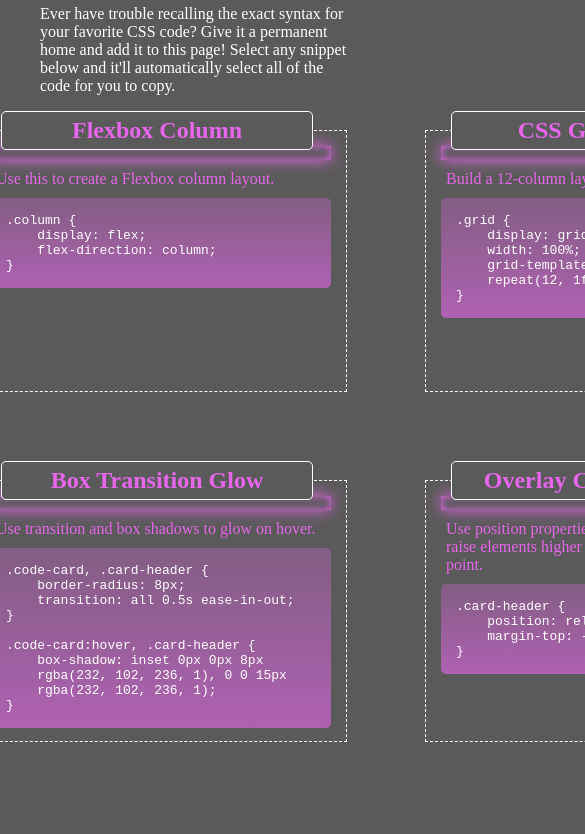
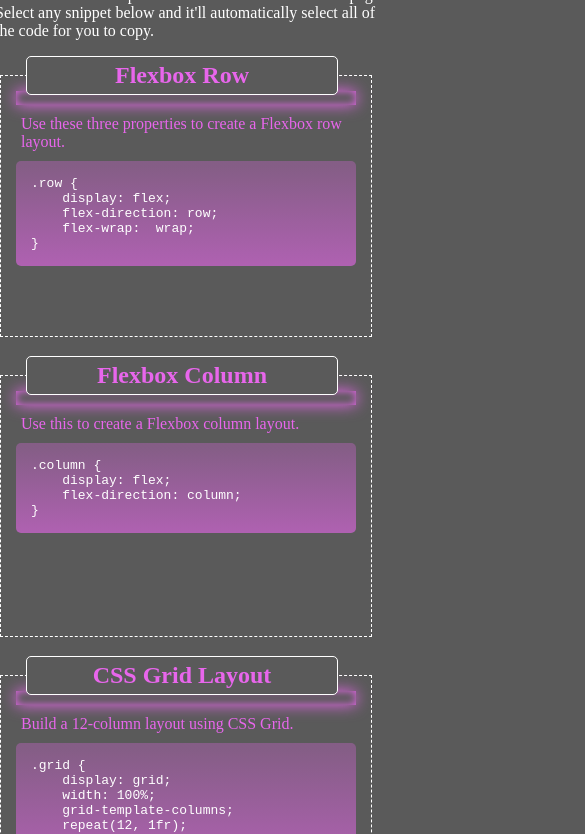
Before and after one commit to Topomat20/CSS-Snippet-Cheat--Sheet-mini, a plain HTML site: page index.html in a window 390 px wide. Shown: the part 129-963 px from the top of the page, 585 px wide, since content can reach past the window. Drawn offline with Linux system fonts and the light colour scheme.

Commit message:
added screen sizing and updated the footer

```diff
--- a/index.html
+++ b/index.html
@@ -10,7 +10,7 @@
   <body>
       <header>
           <h1 id="purple">CSS Snippet Cheatsheet</h1>
-          <p>Ever have trouble recalling the exact syntax for   your favorite CSS code? Give it a permanent home and add it to this page! Select any snippet below and it'll automatically select all of the code for you to copy.</p>
+          <p id="info">Ever have trouble recalling the exact syntax for   your favorite CSS code? Give it a permanent home and add it to this page! Select any snippet below and it'll automatically select all of the code for you to copy.</p>
       </header>
       <main>
         <section class="card">
@@ -105,6 +105,6 @@
         </section>
       </main>
     <footer>
-        <p>Made with love and CSS</p>
+        <p>Made with 💖 and CSS</p>
     </footer>
   </body>
--- a/style.css
+++ b/style.css
@@ -24,6 +24,9 @@ header {
     display: flex;
     flex-direction: column;
     align-items: center;
+}
+#info {
+    width: 1180px;
 }
 
 #purple {
@@ -70,3 +73,24 @@ pre {
 pre::selection {
     background: rgba(232, 102, 236, 1);
 }
+
+
+
+@media screen and (max-width: 1400px) {
+    #info {
+        width: 800px;
+    }
+    main {
+        grid-template-columns: 400px 400px;
+        grid-template-rows: 300px 300px 300px;
+    }
+}
+@media screen and (max-width: 850px) {
+    #info {
+        width: 400px;
+    }
+    main {
+        grid-template-columns: 400px;
+        grid-template-rows: 300px 300px 300px 300px;
+    }
+}
```
